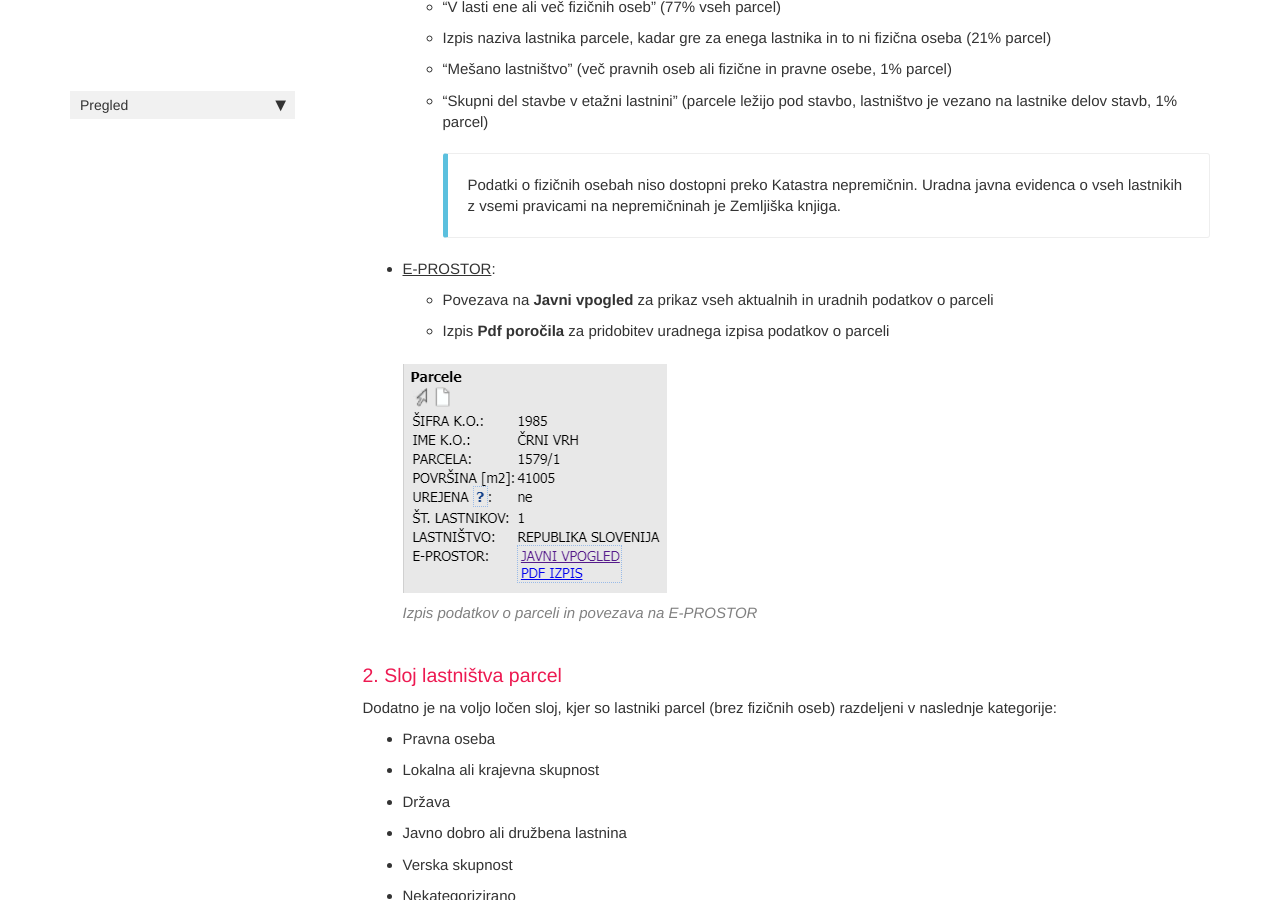
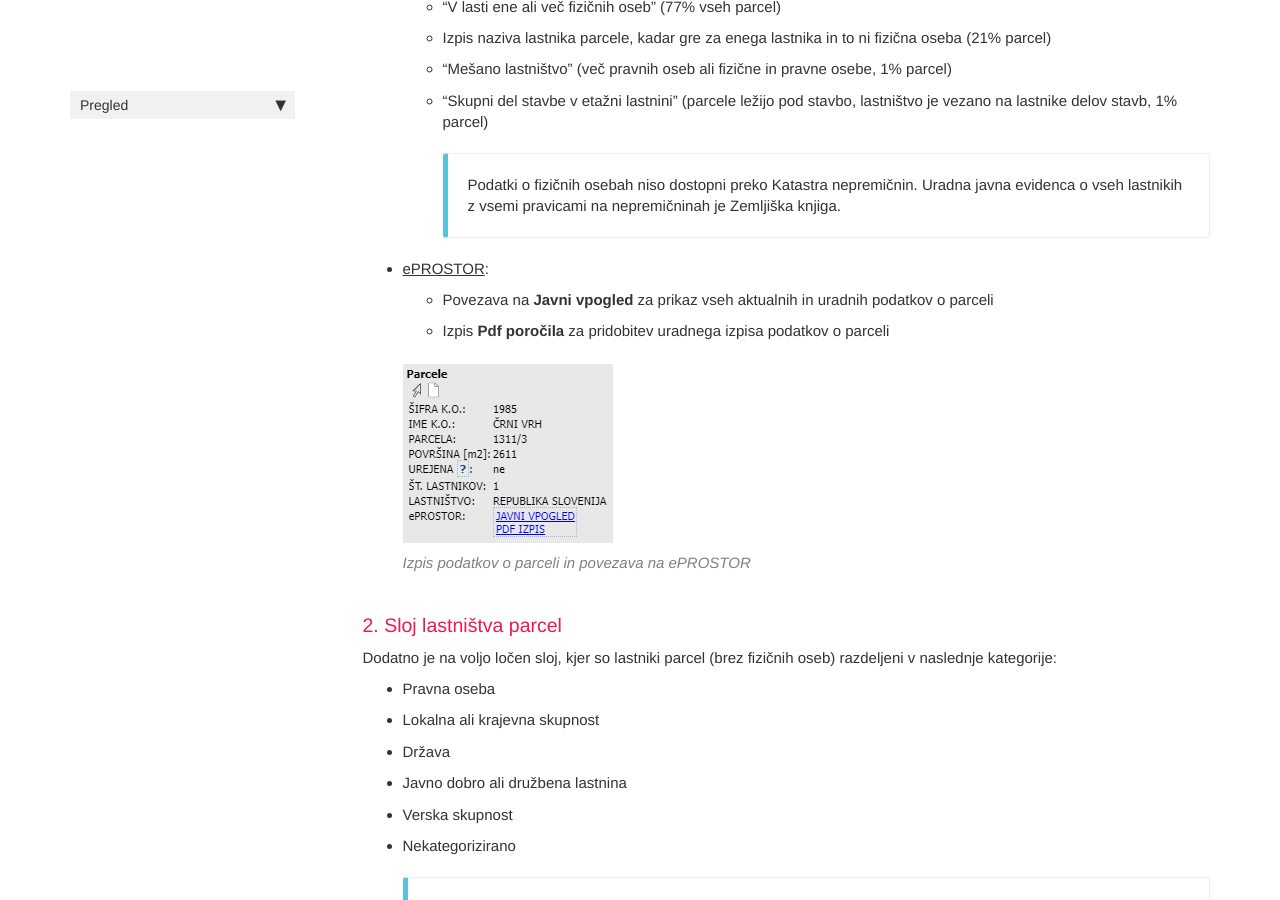
Before and after one commit to geo-portal/geo-portal.github.io, a Jekyll site: the page built from _posts/2024-05-15-prenova-parcele.md, in a window 1280 px wide and 900 px high, scrolled down 517 px. Built offline with Jekyll 4.4.1, drawn with Linux system fonts in a browser that asks for light colours; comment, search, counter and statistics services are not loaded.

Commit message:
fix eProstor

```diff
--- a/_posts/2024-05-15-prenova-parcele.md
+++ b/_posts/2024-05-15-prenova-parcele.md
@@ -22,11 +22,11 @@ Poleg kat.občine, številke parcele in površine se sedaj izpišejo tudi nasled
   - "Skupni del stavbe v etažni lastnini" (parcele ležijo pod stavbo, lastništvo je vezano na lastnike delov stavb, 1% parcel)
     {% include callout.html content="Podatki o fizičnih osebah niso dostopni preko Katastra nepremičnin. Uradna javna evidenca o vseh lastnikih
 z vsemi pravicami na nepremičninah je Zemljiška knjiga." type="info" %}
-- <u>E-PROSTOR</u>:
+- <u>ePROSTOR</u>:
   - Povezava na **Javni vpogled** za prikaz vseh aktualnih in uradnih podatkov o parceli
   - Izpis **Pdf poročila** za pridobitev uradnega izpisa podatkov o parceli
 
-  {% include image.html file="posts/2024-05-15-01.png" alt="podatki o parceli" caption="Izpis podatkov o parceli in povezava na E-PROSTOR" %}
+  {% include image.html file="posts/2024-05-15-01a.png" alt="podatki o parceli" caption="Izpis podatkov o parceli in povezava na ePROSTOR" %}
 
 ### 2. Sloj lastništva parcel
 
```
Also changed, not shown: pages/gp/gp_podatki.md (+1 -1 lines), images/posts/2024-05-15-01.png (deleted), images/posts/2024-05-15-01a.png (added).
